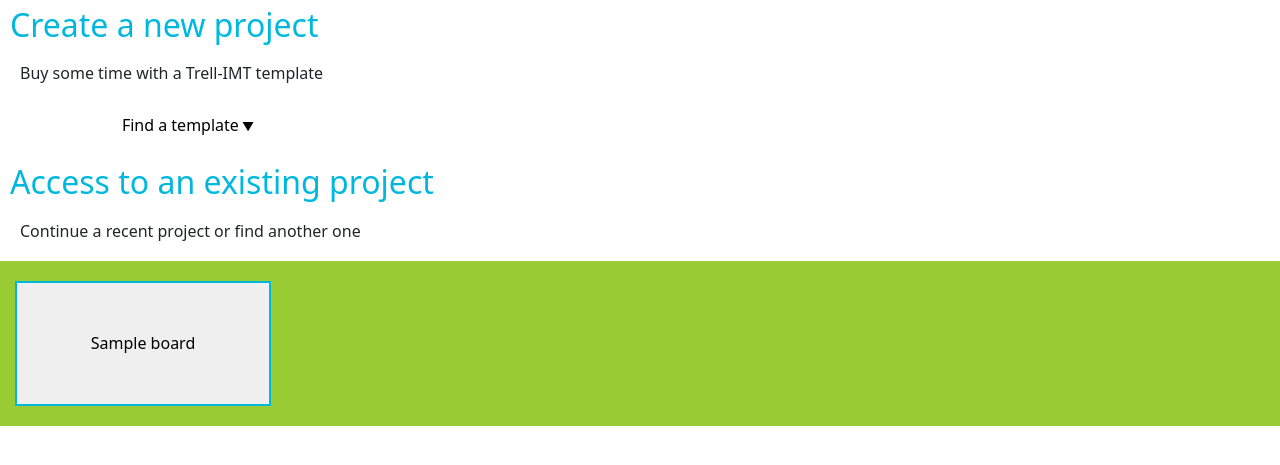
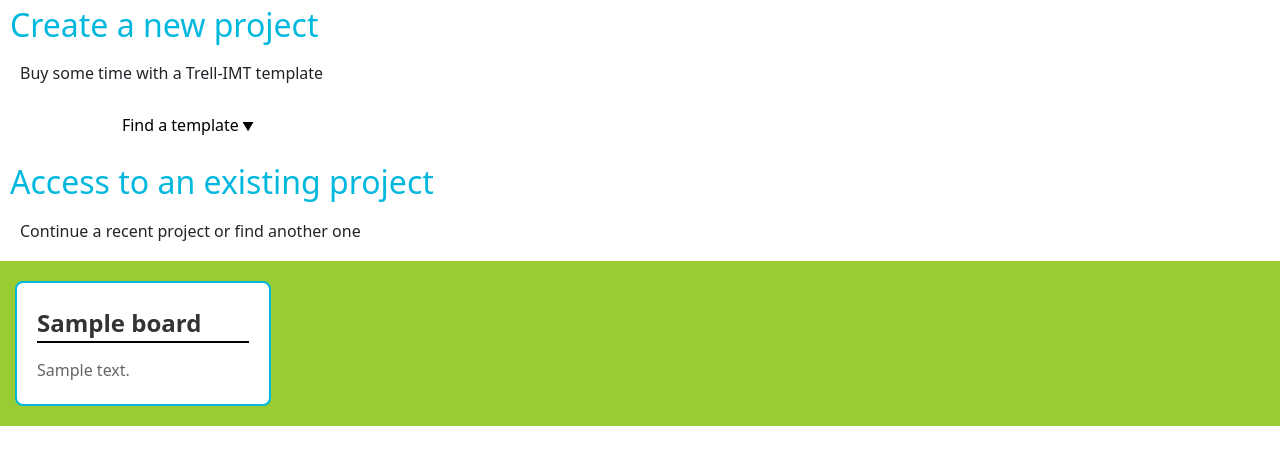
Before and after one commit to antoinech2/Trell-IMT, a Python web app: template templates/home_page.html.jinja2 in a window 1280 px wide. Shown: the part 42-507 px from the top of the page. Run offline with Jinja, Linux system fonts and the light colour scheme; the template is opened without the code that fills it: most values are stand-ins (such as "Sample title", 1, 10 or a date in 2020).

Commit message:
change the vision of already existing project to be more user friendly

```diff
--- a/static/css/home_page.css
+++ b/static/css/home_page.css
@@ -92,3 +92,49 @@ h2 {
 h6 {
     margin : 20px;
 }
+
+.access_project_button {
+    display: block;
+    width : 20%;
+    text-align: left;
+    background-color: white;
+    border : 2px solid #00B8DE;
+     overflow: hidden;
+    height: 125px;
+    cursor: pointer;
+    padding: 20px;
+    box-sizing: border-box;
+    border-radius: 8px;
+    margin: 15px;
+}
+
+.card {
+    display: flex;
+    width: 100%;
+    flex-direction: column;
+    justify-content: start;
+    background-color: white;
+    border : 1px white;
+    box-shadow: none;
+    overflow: hidden;
+}
+
+.card_header {
+    font-size: 1.5em;
+    font-weight: bold;
+    color: #333;
+    margin-bottom: 15px;
+    word-wrap: break-word;
+    border-bottom: 2px solid black;
+}
+
+.card_body {
+    font-size: 1em;
+    color: #666;
+    word-wrap: break-word;
+    overflow: hidden;
+    text-overflow: ellipsis;
+    display: -webkit-box;
+    -webkit-line-clamp: 3;
+    -webkit-box-orient: vertical;
+}
--- a/templates/home_page.html.jinja2
+++ b/templates/home_page.html.jinja2
@@ -27,7 +27,18 @@
         </div>
         <div class="selection_menu">
             {% for board in boards %}
-                <button onclick="window.location.href='/board/{{ board.id }}'" class="access_project_button col-xl-3 col-sm-6 col-12" >{{ board.name }}</button>
+                <button onclick="window.location.href='/board/{{ board.id }}'" class="access_project_button col-xl-3 col-sm-6 col-12" >
+                    <div class="card">
+                        <div class="card_header">
+                            {{ board.name }}
+                        </div>
+                        <div class="card_body">
+                            {% if board.description %}
+                                {{ board.description }}
+                            {% endif %}
+                        </div>
+                    </div>
+                </button>
             {% endfor %}
         </div>
     </div>
```
